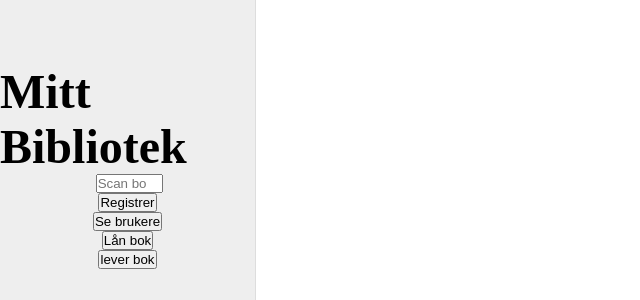
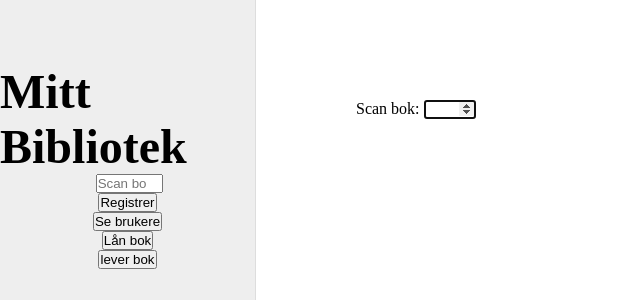
Before and after one commit to Smasia/Eksamen, a Flask app: page /lever_bok in a window 1280 px wide. Shown: the top 300 px of the page, without its empty margins (0-640 px from the left). Run offline with Flask 3, Linux system fonts and the light colour scheme.

Commit message:
La til funksjonalitet for lever_bok siden.

```diff
--- a/Bibliotek-frontend/templates/lever_bok.html
+++ b/Bibliotek-frontend/templates/lever_bok.html
@@ -1,7 +1,10 @@
 {% extends 'base.html' %}
 
-{% block contetn %}
+{% block content %}
 
-<p>lever_bok side</p>
+<form action="{{ url_for('lever_bok') }}" method="post">
+    <label for="bok_id">Scan bok:</label>
+    <input type="number" name="bok_id" id="bok_id" min="1" max="51" autofocus required>
+</form>
 
 {% endblock %}
```
